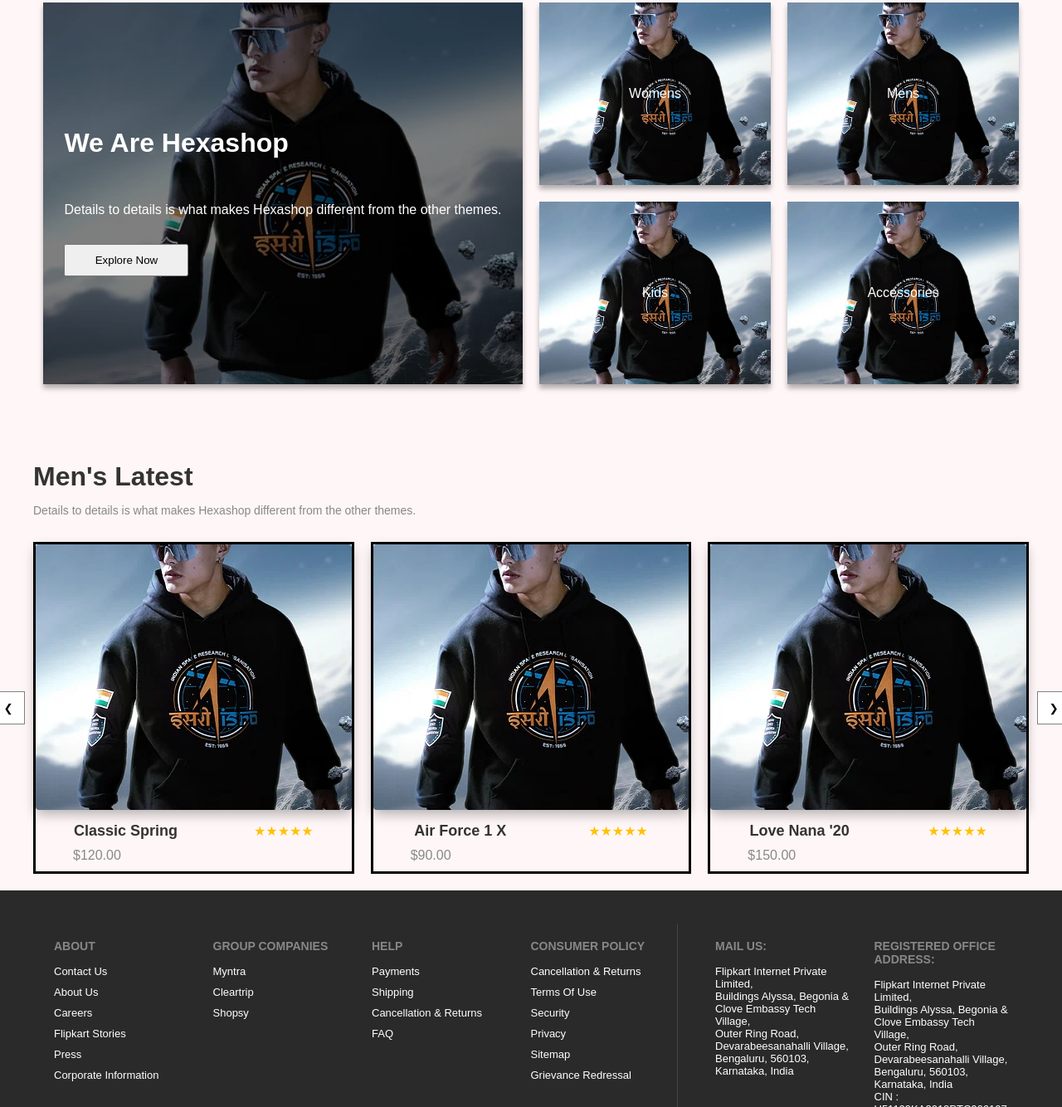
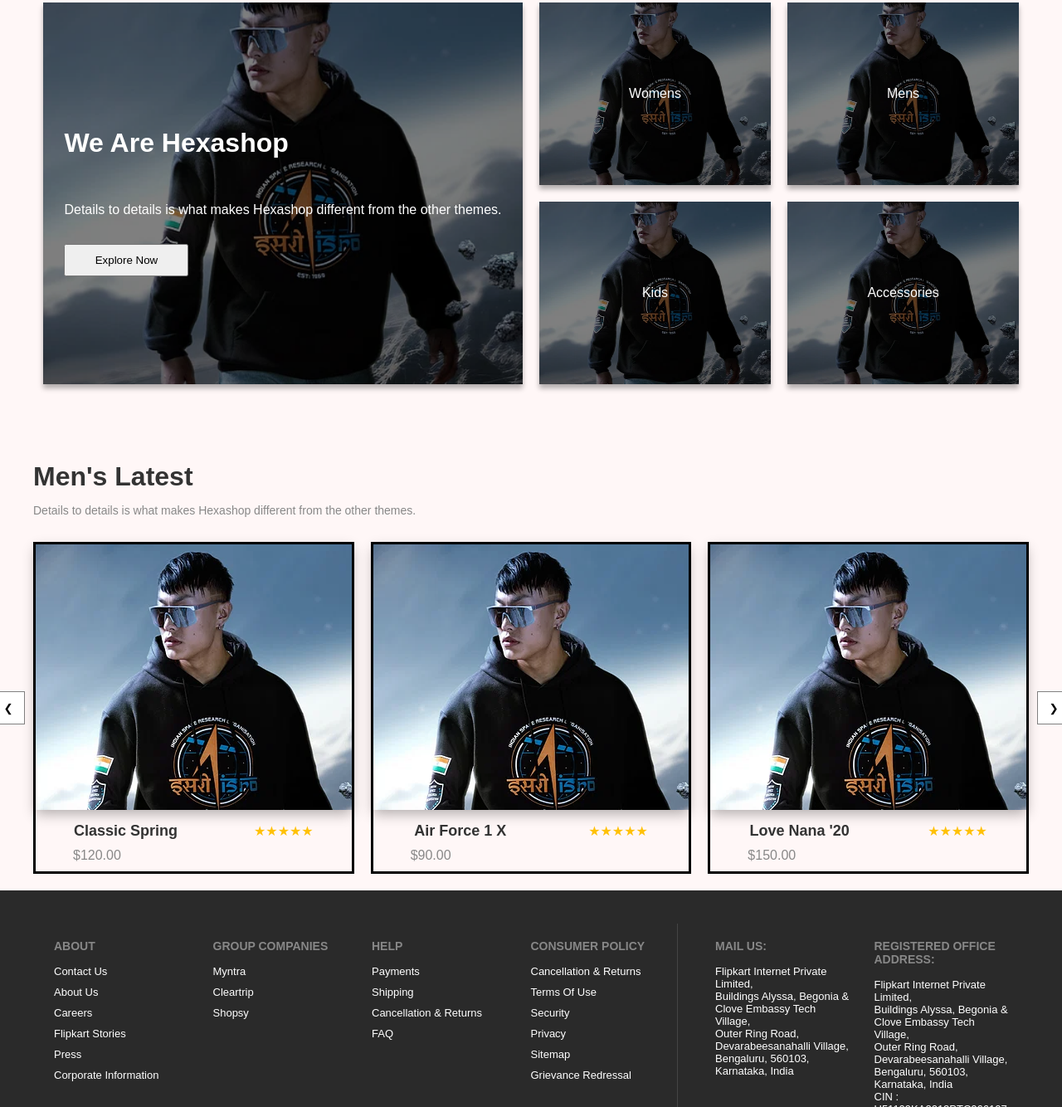
Before and after one commit to ChowdriS/Html_and_css_Task, a plain HTML site: page Clone_App/index.html in a window 1280 px wide. Shown: the part 139-1473 px from the top of the page at 83% size. Drawn offline with Linux system fonts and the light colour scheme.

Commit message:
background overlay effect corrected

```diff
--- a/Clone_App/index.html
+++ b/Clone_App/index.html
@@ -152,7 +152,7 @@
             </div>
 
             <div class="vertical-line"></div>
-            <div class=" footer-column mail-us">
+            <div class=" footer-column">
                 <h4>Mail Us:</h4>
                 <p>Flipkart Internet Private Limited,<br>
                 Buildings Alyssa, Begonia &<br>
@@ -162,7 +162,7 @@
                 Karnataka, India</p>
             </div>
 
-            <div class=" footer-column registered-office">
+            <div class=" footer-column">
                 <h4>Registered Office Address:</h4>
                 <p>Flipkart Internet Private Limited,<br>
                 Buildings Alyssa, Begonia &<br>
--- a/Clone_App/style.css
+++ b/Clone_App/style.css
@@ -105,22 +105,22 @@ header {
 .overlay {
     height: 100%;
     width: 100%;
-    background-image: url(assets/isro\ hoodies.webp);
-    background-size: cover;
-    background-position: center;
-    background-repeat: no-repeat;
     display: flex;
     align-items: center;
     justify-content: center;
     color: white;
+    background-color: rgba(0, 0, 0, 0.5);
 }
 
-.body-hero .right-section .shadow {
+
+.right-section .shadow:nth-child(1) { background-image: url(assets/isro\ hoodies.webp); }
+.right-section .shadow:nth-child(2) { background-image: url(assets/isro\ hoodies.webp); }
+.right-section .shadow:nth-child(3) { background-image: url(assets/isro\ hoodies.webp); }
+.right-section .shadow:nth-child(4) { background-image: url(assets/isro\ hoodies.webp); }
+
+.shadow {
     background-size: cover;
     background-position: center;
-}
-
-.shadow {
     box-shadow: 0 5px 6px rgba(0, 0, 0, 0.3);
 }
 
@@ -179,21 +179,12 @@ header {
 .product-image {
     height: 320px;
     display: flex;
-    align-items: center;
+    align-items: flex-start;
     justify-content: center;
     margin-bottom: 15px;
-    background-color: #f5f5f5;
-    border-radius: 4px;
     overflow: hidden;
     transition: all 0.3s ease;
     box-shadow: 0 5px 15px rgba(0,0,0,0.3);
-}
-
-.product-image h2 {
-    font-size: 24px;
-    color: #333;
-    text-align: center;
-    padding: 20px;
 }
 
 .product-details {
```
